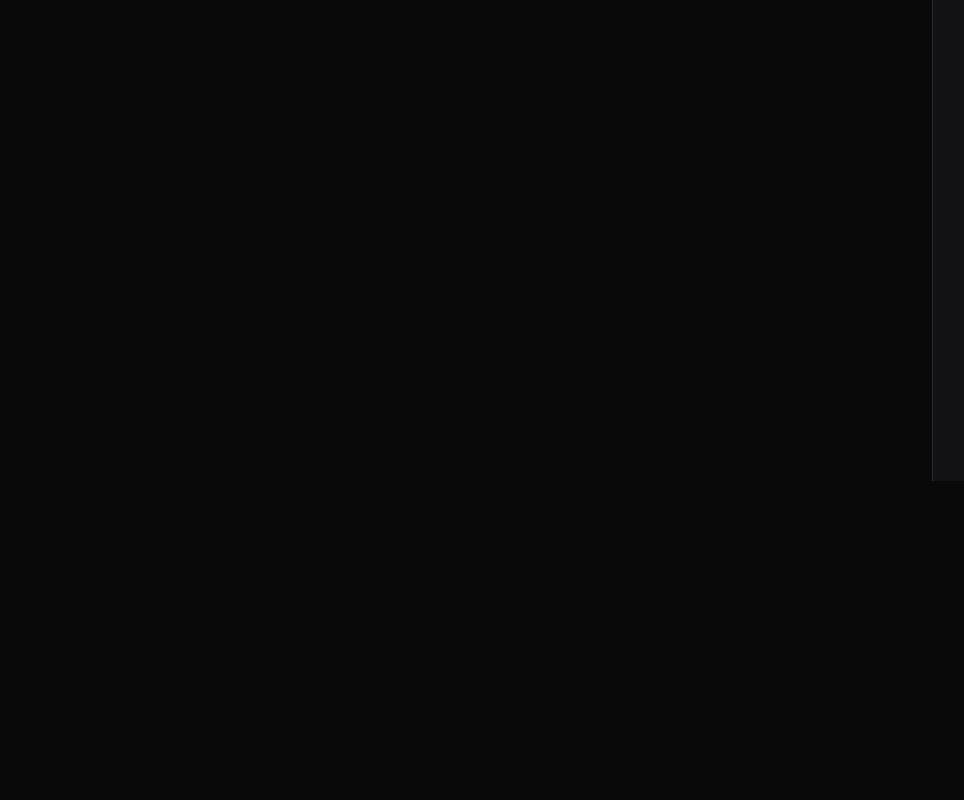
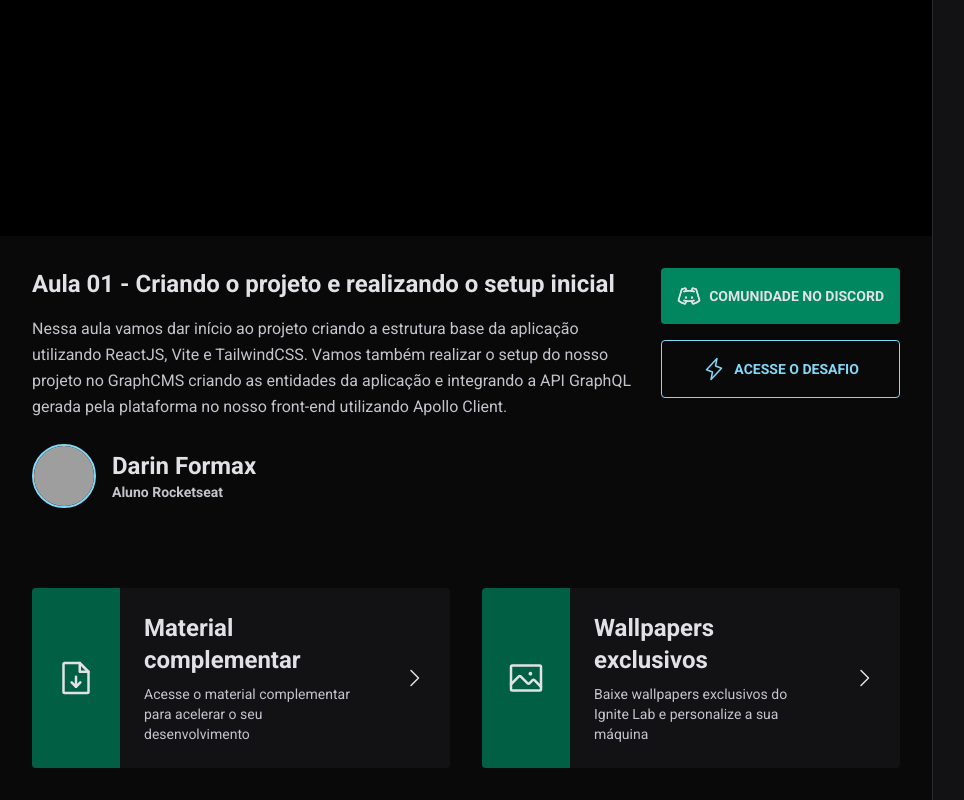
Before and after one commit to daryud/ignite-lab-june-2022, a React (Vite) app: page / in a window 1280 px wide. Shown: the part 319-1119 px from the top of the page, without its empty margins (0-964 px from the left). Before the commit the page ends 800 px from the top, so only its background shows below. Built offline with nearby package versions, Linux system fonts and the light colour scheme; no server answers; grey boxes are pictures that could not be loaded.

Commit message:
side do video

```diff
--- a/src/components/Video.tsx
+++ b/src/components/Video.tsx
@@ -1,5 +1,85 @@
+import { CaretRight, DiscordLogo, FileArrowDown, Lightning, Image } from "phosphor-react"
+
 export function Video() {
     return (
-        <div className="flex-1"></div>
+        <div className="flex-1">
+            <div className="bg-black flex justify-center">
+                <div className="w-full h-full max-w-[1100px] max-h-[60vh] aspect-video">
+
+                </div>
+            </div>
+
+            <div className="p-8 max-w-[1100px] mx-auto">
+                <div className="flex items-start gap-6">
+                    <div className="flex-1">
+                        <h1 className="text-2xl font-bold">
+                            Aula 01 - Criando o projeto e realizando o setup inicial
+                        </h1>
+                        <p className="mt-4 text-gray-200 leading-relaxed">
+                            Nessa aula vamos dar início ao projeto criando a estrutura base da aplicação utilizando ReactJS, Vite e TailwindCSS. Vamos também realizar o setup do nosso projeto no GraphCMS criando as entidades da aplicação e integrando a API GraphQL gerada pela plataforma no nosso front-end utilizando Apollo Client.
+                        </p>
+
+                        <div className="flex items-center gap-4 mt-6">
+                            <img
+                                src="https://github.com/daryud.png"
+                                alt="perfil"
+                                className="h-16 w-16 rounded-full border-2 border-blue-500"
+                            />
+                            <div className="leading-relaxed">
+                                <strong className="font-bold text-2xl block">Darin Formax</strong>
+                                <strong className="text-gray-200 text-sm block">Aluno Rocketseat</strong>
+                            </div>
+                        </div>
+                    </div>
+                    <div className="flex flex-col gap-4">
+                        <a href="#" className="p-4 text-sm rounded bg-green-500 flex items-center font-bold uppercase gap-2 justify-center hover:bg-green-700 transition-colors">
+                            <DiscordLogo size={24} />
+                            Comunidade no Discord
+                        </a>
+
+                        <a href="#" className="p-4 text-sm border border-blue-500 text-blue-500 rounded flex items-center font-bold uppercase gap-2 justify-center hover:bg-blue-500 hover:text-gray-900 transition-colors">
+                            <Lightning size={24} />
+                            Acesse o desafio
+                        </a>
+                    </div>
+                </div>
+
+                <div className="mt-20 grid grid-cols-2 gap-8">
+                    <a href="#" className="bg-gray-700 rounded overflow-hidden flex items-stretch gap-6 hover:bg-gray-600 transition-colors">
+                        <div className="bg-green-700 h-full p-6 flex items-center">
+                            <FileArrowDown size={40} />
+                        </div>
+                        <div className="py-6 leading-relaxed">
+                            <strong className="text-2xl">
+                                Material complementar
+                            </strong>
+                            <p className="text-sm mt-2 text-gray-200">
+                                Acesse o material complementar para acelerar o seu desenvolvimento
+                            </p>
+                        </div>
+                        <div className="h-full p-6 flex items-center">
+                            <CaretRight size={24} />
+                        </div>
+                    </a>
+
+                    <a href="#" className="bg-gray-700 rounded overflow-hidden flex items-stretch gap-6 hover:bg-gray-600 transition-colors">
+                        <div className="bg-green-700 h-full p-6 flex items-center">
+                            <Image size={40} />
+                        </div>
+                        <div className="py-6 leading-relaxed">
+                            <strong className="text-2xl">
+                                Wallpapers exclusivos
+                            </strong>
+                            <p className="text-sm mt-2 text-gray-200">
+                                Baixe wallpapers exclusivos do Ignite Lab e personalize a sua máquina
+                            </p>
+                        </div>
+                        <div className="h-full p-6 flex items-center">
+                            <CaretRight size={24} />
+                        </div>
+                    </a>
+                </div>
+            </div>
+        </div>
     )
 }
```
